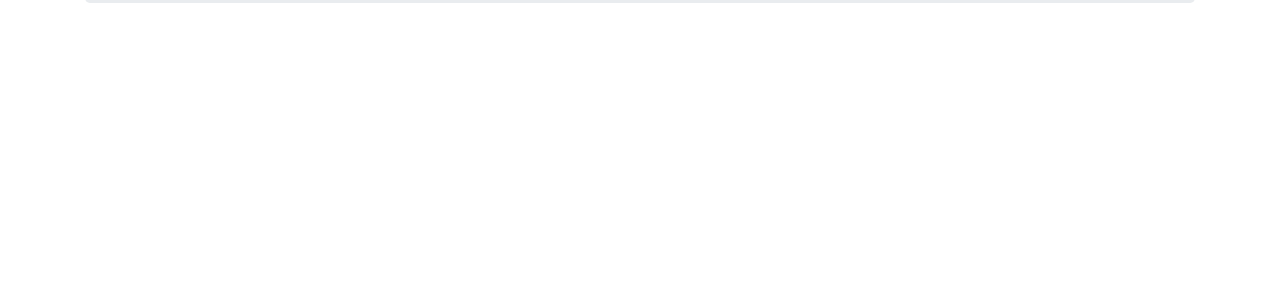
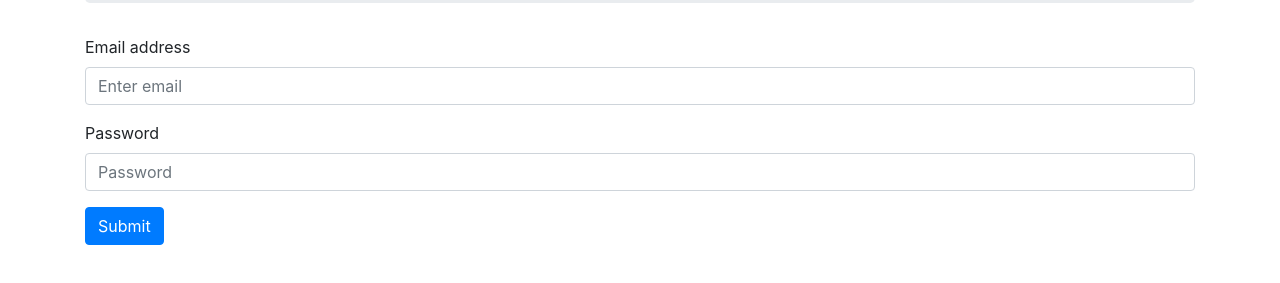
Before and after one commit to kitarp29/NAS_server, a website: page index.html in a window 1280 px wide. Shown: the part 231-514 px from the top of the page. Drawn offline with nearby package versions, Linux system fonts and the light colour scheme.

Commit message:
form works
Signed-off-by: kitarp29 <kitarpsinghrajpoot@gmail.com>

```diff
--- a/index.html
+++ b/index.html
@@ -14,6 +14,18 @@
     <div class="jumbotron">
       <h1>Hi! This is our first HTML Page</h1>
     </div>
+    <form action="/submit" method="post">
+        <div class="form-group">
+          <label for="exampleInputEmail1">Email address</label>
+          <input type="email" class="form-control" name="email" aria-describedby="emailHelp" placeholder="Enter email">
+
+        </div>
+        <div class="form-group">
+          <label for="exampleInputPassword1">Password</label>
+          <input type="password" class="form-control" name="password" placeholder="Password">
+        </div>
+        <button type="submit" class="btn btn-primary">Submit</button>
+      </form>
   </div>
 
 </body>
--- a/package.json
+++ b/package.json
@@ -9,7 +9,9 @@
   "author": "",
   "license": "ISC",
   "dependencies": {
+    "body-parser": "^1.20.1",
     "express": "^4.18.2",
+    "nodemon": "^2.0.20",
     "path": "^0.12.7"
   }
 }
```
Also changed, not shown: app.js (+16 -0 lines), 1 other file.
